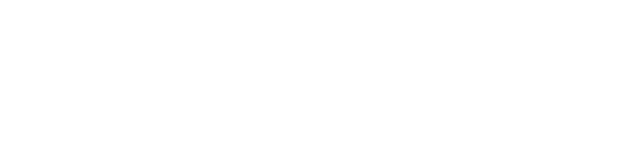
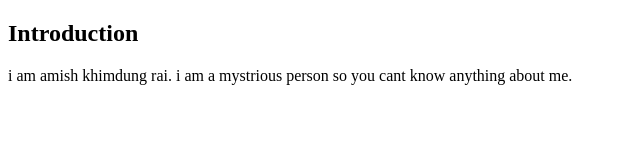
Before and after one commit to Amishkhimdung/Website, a plain HTML site: page index.html in a window 1280 px wide. Shown: the whole page, without its empty margins (0-640 px from the left). Drawn offline with Linux system fonts and the light colour scheme.

Commit message:
added paragraph and heading

```diff
--- a/index.html
+++ b/index.html
@@ -7,6 +7,7 @@
     <title>Document</title>
 </head>
 <body>
-
+    <h2>Introduction</h2>
+    <p>i am amish khimdung rai. i am a mystrious person so you cant know anything about me.</p>
 </body>
 </html>
```
